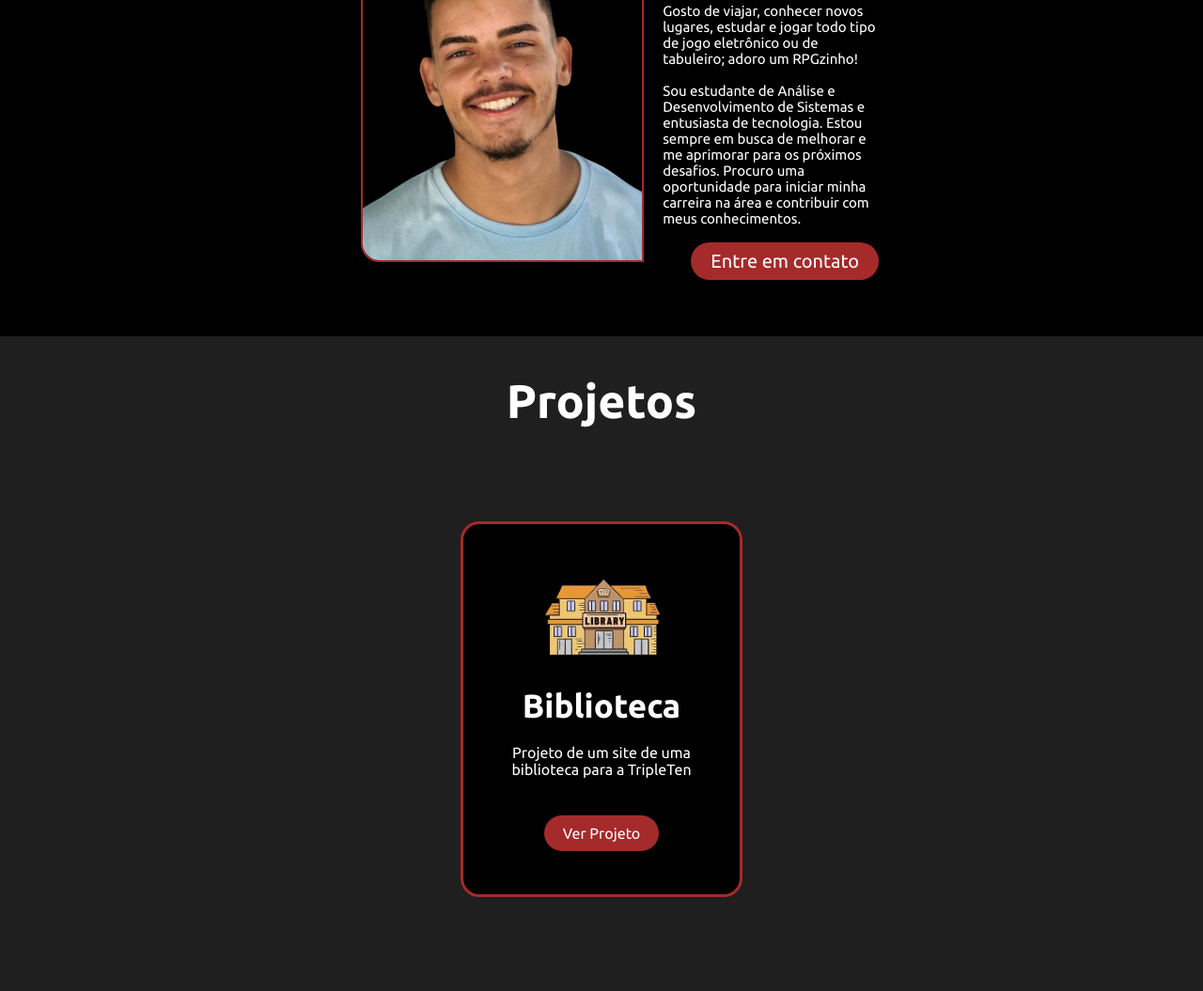
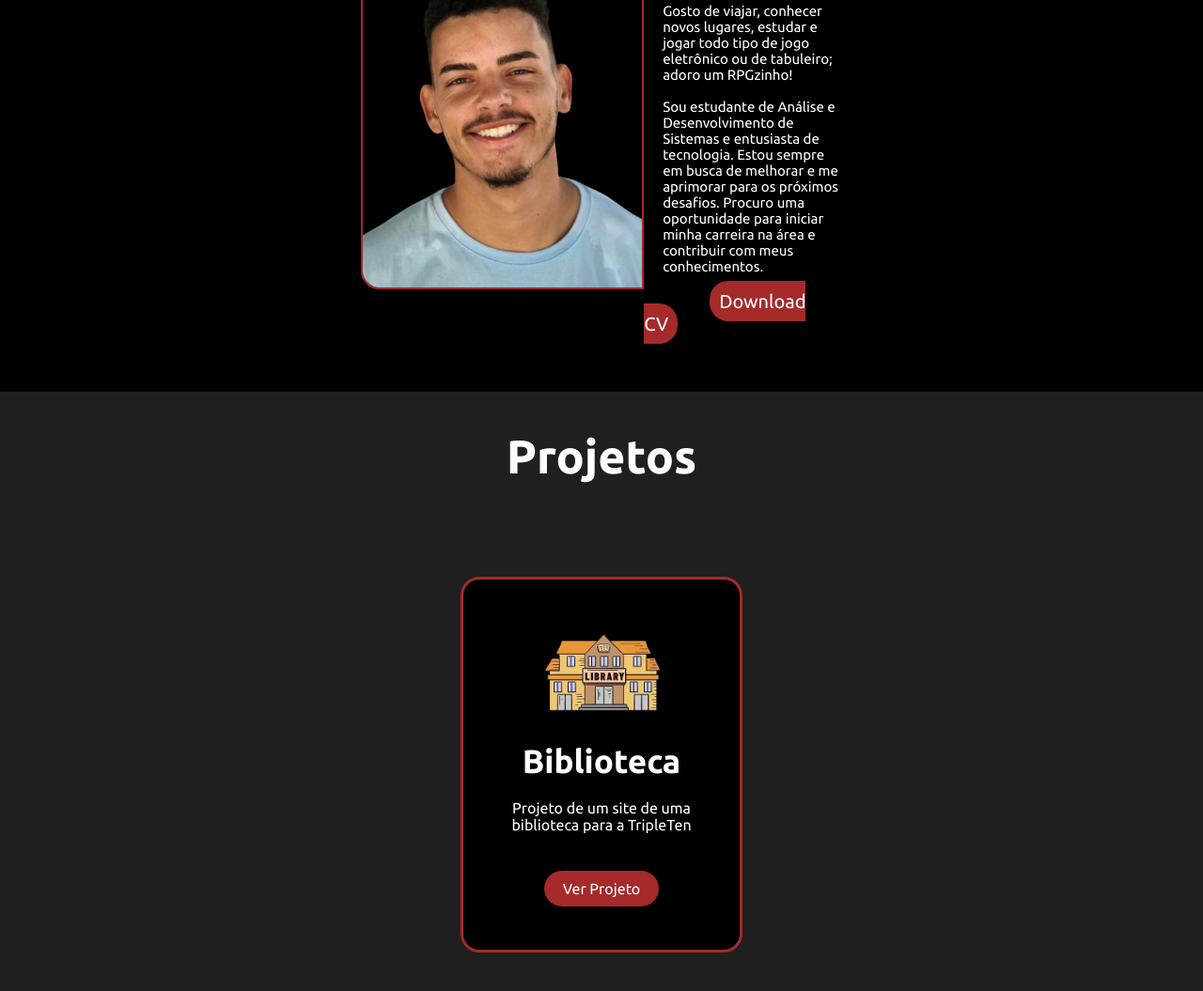
Before and after one commit to mikae1122/Portf-lio, a plain HTML site: page index.html in a window 1280 px wide. Shown: the part 1001-2056 px from the top of the page at 94% size. Drawn offline with Linux system fonts and the light colour scheme.

Commit message:
Subindo o projeto ajustes

```diff
--- a/index.html
+++ b/index.html
@@ -48,7 +48,13 @@
           <br />
           <br />
         </p>
-        <button class="Botão">Entre em contato</button>
+        <a
+          href="https://drive.usercontent.google.com/u/0/uc?id=15m1AIBDfpcVdTox5XCcJ6vXRSkW6hrDE&export=download"
+          target="_blank"
+          class="Botão"
+        >
+          Download CV</a
+        >
       </div>
     </section>
     <div id="projetos-id" class="Projetos">
--- a/styles.css
+++ b/styles.css
@@ -87,12 +87,12 @@ h1 span {
 .Botão {
   color: white;
   background: brown;
-  border: none;
-  border-radius: 24px;
-  height: 40px;
   font-size: 20px;
-  width: 200px;
-  margin-left: 50px;
+  padding: 10px 10px;
+  border-radius: 20px;
+  cursor: pointer;
+  text-decoration: none;
+  margin-left: 70px;
 }
 .Botão:hover {
   background-color: #000000;
```
